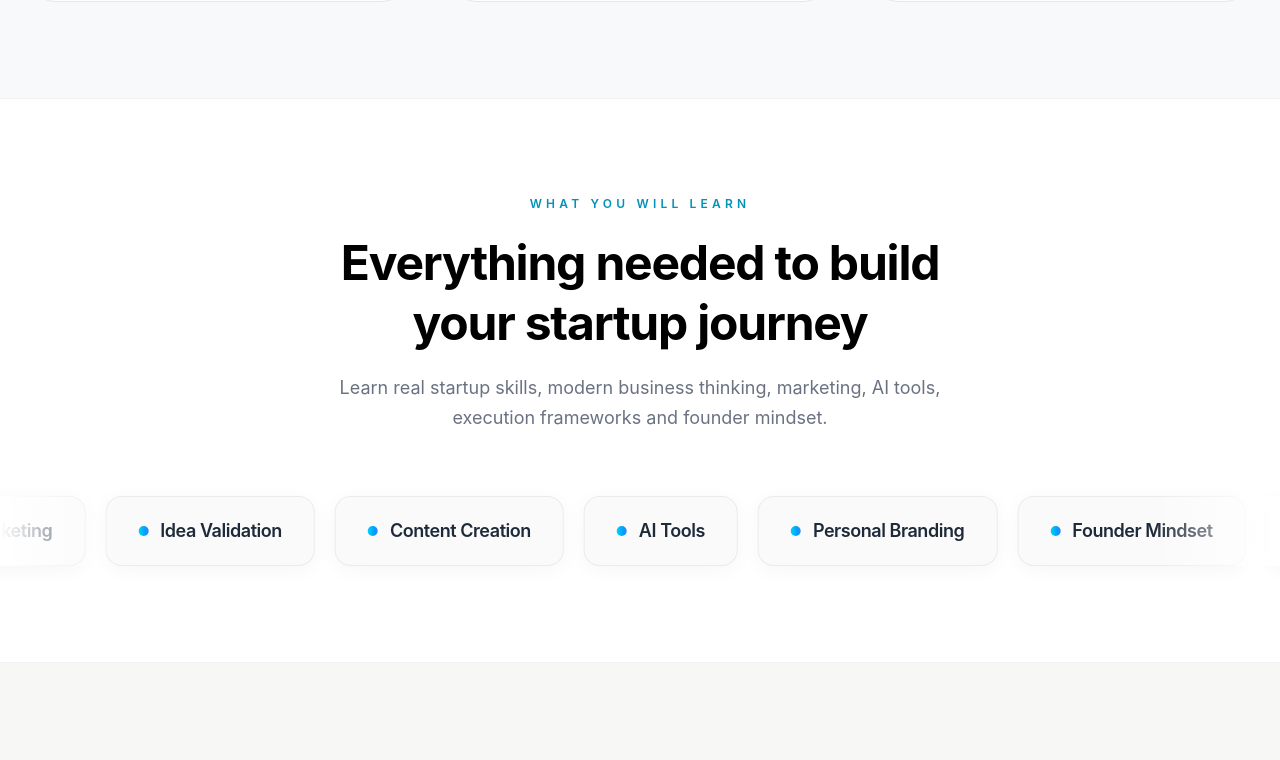
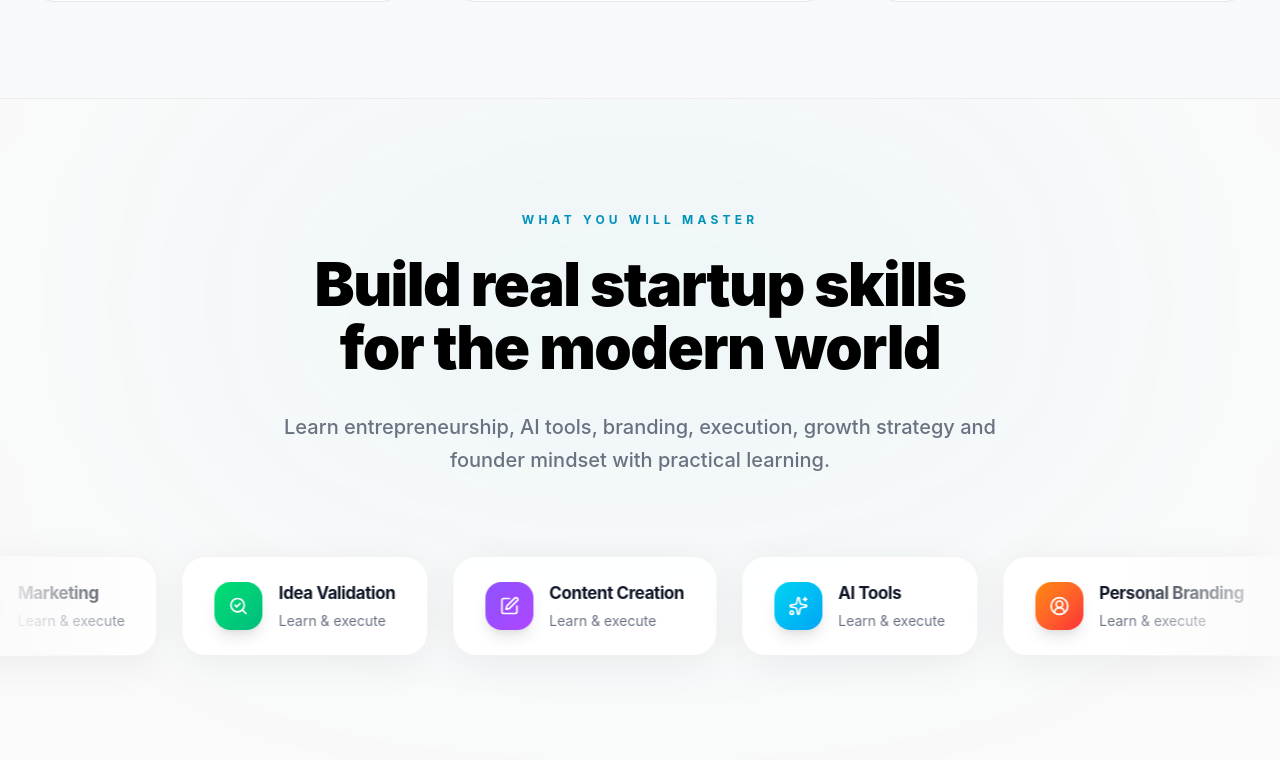
Before and after one commit to saini424/innvostep-website, a Next.js app: page / in a window 1280 px wide. Shown: the part 1440-2200 px from the top of the page. Built offline with nearby package versions, Linux system fonts and the light colour scheme.

Commit message:
upgraded premium startup skills section

```diff
--- a/components/landing/logo-marquee.tsx
+++ b/components/landing/logo-marquee.tsx
@@ -4,17 +4,70 @@ import { motion } from "framer-motion"
 import { useInView } from "framer-motion"
 import { useRef } from "react"
 
+import {
+  Rocket,
+  Brain,
+  Megaphone,
+  SearchCheck,
+  PenSquare,
+  Sparkles,
+  UserCircle2,
+  Lightbulb,
+  Users,
+  Target,
+} from "lucide-react"
+
 const skills = [
-  "Startup Skills",
-  "Business Thinking",
-  "Marketing",
-  "Idea Validation",
-  "Content Creation",
-  "AI Tools",
-  "Personal Branding",
-  "Founder Mindset",
-  "Networking",
-  "Startup Execution",
+  {
+    name: "Startup Skills",
+    icon: Rocket,
+    color: "from-cyan-500 to-blue-500",
+  },
+  {
+    name: "Business Thinking",
+    icon: Brain,
+    color: "from-yellow-400 to-orange-500",
+  },
+  {
+    name: "Marketing",
+    icon: Megaphone,
+    color: "from-pink-500 to-rose-500",
+  },
+  {
+    name: "Idea Validation",
+    icon: SearchCheck,
+    color: "from-green-400 to-emerald-500",
+  },
+  {
+    name: "Content Creation",
+    icon: PenSquare,
+    color: "from-violet-500 to-purple-500",
+  },
+  {
+    name: "AI Tools",
+    icon: Sparkles,
+    color: "from-cyan-400 to-sky-500",
+  },
+  {
+    name: "Personal Branding",
+    icon: UserCircle2,
+    color: "from-orange-400 to-red-500",
+  },
+  {
+    name: "Founder Mindset",
+    icon: Lightbulb,
+    color: "from-amber-400 to-yellow-500",
+  },
+  {
+    name: "Networking",
+    icon: Users,
+    color: "from-blue-500 to-indigo-500",
+  },
+  {
+    name: "Startup Execution",
+    icon: Target,
+    color: "from-teal-400 to-cyan-500",
+  },
 ]
 
 export function LogoMarquee() {
@@ -28,86 +81,119 @@ export function LogoMarquee() {
   return (
     <section
       ref={ref}
-      className="relative py-24 overflow-hidden bg-white border-y border-black/5"
+      className="relative py-28 overflow-hidden bg-[#fafafa] border-y border-black/5"
     >
+      {/* Background glow */}
+      <div className="absolute top-0 left-1/2 -translate-x-1/2 w-[900px] h-[400px] bg-cyan-500/5 blur-[140px] rounded-full" />
+
       <motion.div
         initial={{ opacity: 0, y: 40 }}
         animate={isInView ? { opacity: 1, y: 0 } : {}}
         transition={{ duration: 0.8 }}
-        className="max-w-7xl mx-auto"
+        className="relative z-10 max-w-7xl mx-auto"
       >
-        {/* Heading */}
-        <div className="text-center mb-14 px-6">
-          <p className="text-[12px] tracking-[0.35em] uppercase text-cyan-600 font-semibold mb-5">
-            WHAT YOU WILL LEARN
+        {/* Top label */}
+        <div className="text-center px-6">
+          <p className="text-[12px] tracking-[0.35em] uppercase text-cyan-600 font-bold mb-6">
+            WHAT YOU WILL MASTER
           </p>
 
-          <h2 className="text-3xl md:text-5xl font-bold tracking-tight text-black leading-tight">
-            Everything needed to build
+          {/* Heading */}
+          <h2 className="text-4xl md:text-6xl font-black tracking-tight text-black leading-[1.05] max-w-5xl mx-auto">
+            Build real startup skills
             <br />
-            your startup journey
+            for the modern world
           </h2>
 
-          <p className="mt-5 text-gray-500 text-lg max-w-2xl mx-auto leading-relaxed">
-            Learn real startup skills, modern business thinking,
-            marketing, AI tools, execution frameworks and founder mindset.
+          {/* Description */}
+          <p className="mt-8 text-gray-500 text-lg md:text-xl leading-relaxed max-w-3xl mx-auto font-medium">
+            Learn entrepreneurship, AI tools, branding, execution,
+            growth strategy and founder mindset with practical learning.
           </p>
         </div>
 
         {/* Marquee */}
-        <div className="relative mt-16">
+        <div className="relative mt-20">
 
-          {/* Left blur */}
-          <div className="absolute left-0 top-0 bottom-0 w-32 bg-gradient-to-r from-white to-transparent z-10" />
+          {/* Fade left */}
+          <div className="absolute left-0 top-0 bottom-0 w-40 bg-gradient-to-r from-[#fafafa] to-transparent z-20" />
 
-          {/* Right blur */}
-          <div className="absolute right-0 top-0 bottom-0 w-32 bg-gradient-to-l from-white to-transparent z-10" />
+          {/* Fade right */}
+          <div className="absolute right-0 top-0 bottom-0 w-40 bg-gradient-to-l from-[#fafafa] to-transparent z-20" />
 
           <motion.div
             animate={{
               x: ["0%", "-50%"],
             }}
             transition={{
-              duration: 28,
+              duration: 30,
               repeat: Infinity,
               ease: "linear",
             }}
-            className="flex gap-5 w-max"
+            className="flex gap-6 w-max"
           >
-            {[...skills, ...skills].map((skill, index) => (
+            {[...skills, ...skills].map((skill, index) => {
+              const Icon = skill.icon
+
+              return (
                 <motion.div
-                key={`${skill}-${index}`}
+                  key={`${skill.name}-${index}`}
                   whileHover={{
-                  y: -5,
-                  scale: 1.03,
+                    y: -8,
+                    scale: 1.04,
                   }}
                   transition={{
-                  duration: 0.2,
+                    duration: 0.25,
                   }}
                   className="
                     group
-                  px-8 py-5
-                  rounded-2xl
-                  bg-[#fafafa]
-                  border border-black/6
-                  shadow-[0_4px_20px_rgba(0,0,0,0.04)]
-                  hover:shadow-[0_10px_40px_rgba(0,0,0,0.08)]
-                  hover:border-cyan-200
+                    relative
+                    overflow-hidden
+                    px-8
+                    py-6
+                    rounded-3xl
+                    bg-white/90
+                    backdrop-blur-xl
+                    border border-black/5
+                    shadow-[0_8px_40px_rgba(0,0,0,0.06)]
+                    hover:shadow-[0_20px_60px_rgba(0,0,0,0.12)]
                     transition-all duration-300
                     whitespace-nowrap
                   "
                 >
-                <div className="flex items-center gap-3">
+                  {/* Hover glow */}
+                  <div
+                    className={`absolute inset-0 opacity-0 group-hover:opacity-10 bg-gradient-to-br ${skill.color} transition-opacity duration-300`}
+                  />
 
-                  {/* Small dot */}
-                  <div className="w-2.5 h-2.5 rounded-full bg-gradient-to-r from-cyan-400 to-blue-500 group-hover:scale-125 transition-transform" />
+                  <div className="relative flex items-center gap-4">
 
-                  <span className="text-lg font-semibold text-gray-800 tracking-tight">
-                    {skill}
-                  </span>
+                    {/* Icon */}
+                    <div
+                      className={`
+                        w-12 h-12 rounded-2xl
+                        flex items-center justify-center
+                        bg-gradient-to-br ${skill.color}
+                        shadow-lg
+                      `}
+                    >
+                      <Icon className="w-5 h-5 text-white" />
+                    </div>
+
+                    {/* Text */}
+                    <div>
+                      <p className="text-[17px] font-bold tracking-tight text-gray-900">
+                        {skill.name}
+                      </p>
+
+                      <p className="text-sm text-gray-500 mt-1">
+                        Learn & execute
+                      </p>
+                    </div>
                   </div>
                 </motion.div>
-            ))}
+              )
+            })}
           </motion.div>
         </div>
       </motion.div>
```
Lines whose indentation alone changed are shown as unchanged.
